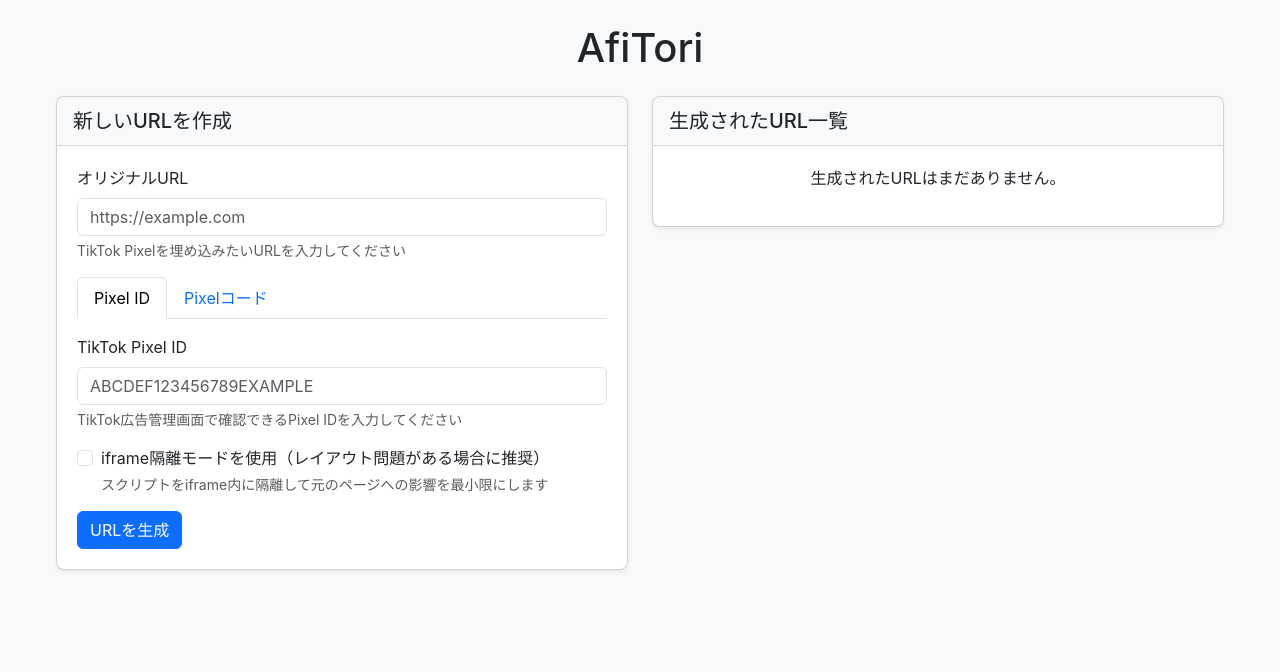
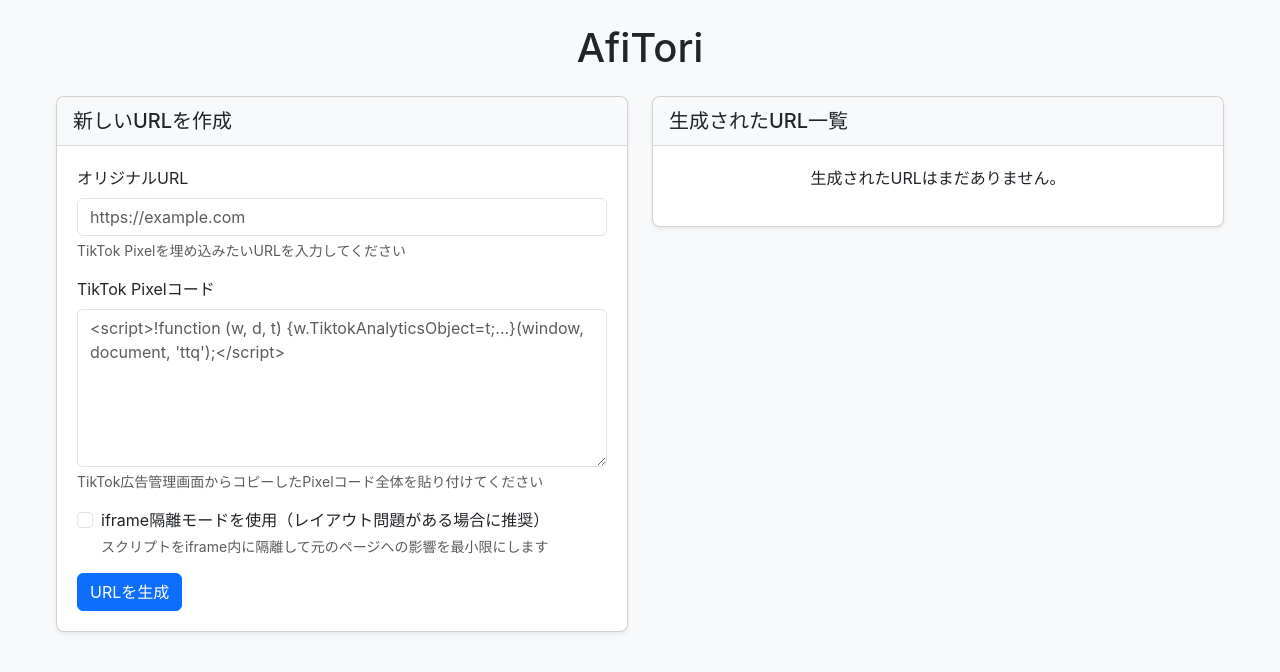
Before and after one commit to naochan3/traffic, a Flask app: page / in a window 1280 px wide. Shown: the top 672 px of the page. Run offline with Flask 3, Linux system fonts and the light colour scheme; some libraries are stand-ins or nearby versions.

Commit message:
Pixelコードのみの入力に変更

```diff
--- a/app.py
+++ b/app.py
@@ -93,15 +93,14 @@ def fetch_html_content(url):
 @app.route('/create', methods=['POST'])
 def create():
     original_url = request.form.get('original_url')
-    pixel_id = request.form.get('pixel_id', '')
     pixel_code = request.form.get('pixel_code', '')
 
     if not original_url:
         flash('URLを入力してください。', 'error')
         return redirect(url_for('index'))
 
-    if not pixel_id and not pixel_code:
-        flash('Pixel IDまたはPixelコードのいずれかを入力してください。', 'error')
+    if not pixel_code:
+        flash('Pixelコードを入力してください。', 'error')
         return redirect(url_for('index'))
 
     try:
@@ -119,20 +118,18 @@ def create():
         # スクリプト隔離用のiframeを使うかどうかの判定
         use_iframe = 'true' == request.form.get('use_iframe', 'false')
 
-        # コードが提供されている場合は、そのコードを使用。そうでなければPixel IDを使用
-        if pixel_code:
-            # 提供されたPixelコードを直接使用する
-            # スクリプトタグを削除して純粋なJSコードのみ抽出
-            pixel_code = pixel_code.strip()
-            if pixel_code.startswith('<script'):
-                start_idx = pixel_code.find('>') + 1
-                end_idx = pixel_code.rfind('</script>')
-                if start_idx > 0 and end_idx > start_idx:
-                    pixel_code = pixel_code[start_idx:end_idx].strip()
+        # 提供されたPixelコードを直接使用する
+        # スクリプトタグを削除して純粋なJSコードのみ抽出
+        pixel_code = pixel_code.strip()
+        if pixel_code.startswith('<script'):
+            start_idx = pixel_code.find('>') + 1
+            end_idx = pixel_code.rfind('</script>')
+            if start_idx > 0 and end_idx > start_idx:
+                pixel_code = pixel_code[start_idx:end_idx].strip()
 
-            if use_iframe:
-                # iframeを使用する場合、Pixelコードをiframe内に隔離
-                iframe_html = f"""<!DOCTYPE html><html><head><meta charset="UTF-8"><script>
+        if use_iframe:
+            # iframeを使用する場合、Pixelコードをiframe内に隔離
+            iframe_html = f"""<!DOCTYPE html><html><head><meta charset="UTF-8"><script>
 window.addEventListener('DOMContentLoaded', function() {{
     try {{
         {pixel_code}
@@ -142,7 +139,7 @@ window.addEventListener('DOMContentLoaded', function() {{
 }});
 </script></head><body></body></html>"""
 
-                pixel_script = """
+            pixel_script = """
 <!-- TikTok Pixel (iframe隔離版 - 完全分離) -->
 <script type="text/javascript">
 // ページが完全に読み込まれてからピクセルを実行
@@ -189,9 +186,9 @@ window.addEventListener('DOMContentLoaded', function() {{
 })();
 </script>
 """
-            else:
-                # 通常の非表示要素方式（直接コードを使用）
-                pixel_script = """
+        else:
+            # 通常の非表示要素方式（直接コードを使用）
+            pixel_script = """
 <!-- TikTok Pixel（非表示要素方式） -->
 <script type="text/javascript">
 // ピクセルコードは独立したスコープで実行し、グローバル変数の競合を防ぐ
@@ -245,157 +242,6 @@ window.addEventListener('DOMContentLoaded', function() {{
 })();
 </script>
 """
-        else:
-            # Pixel IDが提供されている場合、従来の方法でコードを生成
-            if use_iframe:
-                # iframeを使ってTikTok Pixelを隔離する方法 - CORSエラー修正対応
-                iframe_template = """<!DOCTYPE html><html><head><meta charset="UTF-8"><script>
-window.addEventListener('DOMContentLoaded', function() {{
-    try {{
-        !function (w, d, t) {{
-            w.TiktokAnalyticsObject=t;
-            var ttq=w[t]=w[t]||[];
-            ttq.methods=["page","track","identify","instances","debug","on","off","once","ready","alias","group","enableCookie","disableCookie"];
-            ttq.setAndDefer=function(t,e){{t[e]=function(){{t.push([e].concat(Array.prototype.slice.call(arguments,0)))}};}};
-            for(var i=0;i<ttq.methods.length;i++)ttq.setAndDefer(ttq,ttq.methods[i]);
-            ttq.instance=function(t){{for(var e=ttq._i[t]||[],n=0;n<ttq.methods.length;n++)ttq.setAndDefer(e,ttq.methods[n]);return e}};
-            ttq.load=function(e,n){{var i="https://analytics.tiktok.com/i18n/pixel/events.js";ttq._i=ttq._i||{{}},ttq._i[e]=[],ttq._i[e]._u=i,ttq._t=ttq._t||{{}},ttq._t[e]=+new Date,ttq._o=ttq._o||{{}},ttq._o[e]=n||{{}};var o=document.createElement("script");o.type="text/javascript",o.async=!0,o.src=i+"?sdkid="+e+"&lib="+t;var a=document.getElementsByTagName("script")[0];a.parentNode.insertBefore(o,a)}};
-            ttq.load('{0}');
-            ttq.page();
-        }}(window, document, 'ttq');
-    }} catch(err) {{
-        console.error('TikTok Pixel実行エラー:', err);
-    }}
-}});
-</script></head><body></body></html>"""
-
-                iframe_html = iframe_template.format(pixel_id)
-
-                pixel_script = """
-<!-- TikTok Pixel (iframe隔離版 - 完全分離) -->
-<script type="text/javascript">
-// ページが完全に読み込まれてからピクセルを実行
-(function() {
-    // メインページの読み込み完了後に実行することで競合を防ぐ
-    function injectTikTokPixel() {
-        try {
-            // スクリプト要素をdocument.headに直接追加しない隔離コンテナを作成
-            var container = document.createElement('div');
-            container.id = 'tiktok-pixel-container';
-            container.style.cssText = 'display:none!important;width:0!important;height:0!important;opacity:0!important;pointer-events:none!important;position:absolute!important;';
-
-            // iframe要素を作成して隔離環境を提供
-            var iframe = document.createElement('iframe');
-            iframe.title = "TikTok Pixel";
-            iframe.setAttribute('sandbox', 'allow-scripts allow-same-origin');
-            iframe.style.cssText = 'border:0!important;width:0!important;height:0!important;display:none!important;';
-
-            // コンテナにiframeを追加し、bodyの最後に配置
-            container.appendChild(iframe);
-            document.body.appendChild(container);
-
-            // iframe内にTikTokスクリプトを安全に埋め込み
-            var iframeDoc = iframe.contentWindow.document;
-            iframeDoc.open();
-            iframeDoc.write('""" + iframe_html.replace("'", "\\'") + """');
-            iframeDoc.close();
-        } catch(err) {
-            // エラーを非表示にして、メインページに影響を与えないようにする
-            console.error('[TikTok]: Pixel設定エラー', err);
-        }
-    }
-
-    // ページの読み込みステータスに応じた実行タイミング制御
-    if (document.readyState === 'complete') {
-        // すでにページが読み込み完了している場合
-        setTimeout(injectTikTokPixel, 2000);
-    } else {
-        // ページ読み込み完了後に実行
-        window.addEventListener('load', function() {
-            setTimeout(injectTikTokPixel, 2000);
-        });
-    }
-})();
-</script>
-"""
-            else:
-                # 通常の遅延読み込み方式（非表示要素として実装）
-                js_template = """(function(w, d, t) {
-    try {
-        w.TiktokAnalyticsObject=t;
-        var ttq=w[t]=w[t]||[];
-        ttq.methods=["page","track","identify","instances","debug","on","off","once","ready","alias","group","enableCookie","disableCookie"];
-        ttq.setAndDefer=function(t,e){t[e]=function(){t.push([e].concat(Array.prototype.slice.call(arguments,0)))}};
-        for(var i=0;i<ttq.methods.length;i++)ttq.setAndDefer(ttq,ttq.methods[i]);
-        ttq.instance=function(t){for(var e=ttq._i[t]||[],n=0;n<ttq.methods.length;n++)ttq.setAndDefer(e,ttq.methods[n]);return e};
-        ttq.load=function(e,n){var i="https://analytics.tiktok.com/i18n/pixel/events.js";ttq._i=ttq._i||{},ttq._i[e]=[],ttq._i[e]._u=i,ttq._t=ttq._t||{},ttq._t[e]=+new Date,ttq._o=ttq._o||{},ttq._o[e]=n||{};var o=document.createElement("script");o.type="text/javascript",o.async=!0,o.src=i+"?sdkid="+e+"&lib="+t;var a=document.getElementsByTagName("script")[0];a.parentNode.insertBefore(o,a)};
-
-        ttq.load('{0}');
-        ttq.page();
-    } catch(err) {
-        console.error('[TikTok]: Pixel実行エラー', err);
-    }
-})(window, document, 'ttq');"""
-
-                js_content = js_template.format(pixel_id)
-
-                pixel_script = """
-<!-- TikTok Pixel（非表示要素方式） -->
-<script type="text/javascript">
-// ピクセルコードは独立したスコープで実行し、グローバル変数の競合を防ぐ
-(function() {
-    // ページが完全に読み込まれてから実行することで、DOM操作の競合を防ぐ
-    function loadTikTokPixel() {
-        try {
-            // 非表示コンテナ作成（CSS競合を防ぐために独立した要素を使用）
-            var pixelContainer = document.createElement('div');
-            pixelContainer.id = 'tiktok-pixel-container';
-            pixelContainer.setAttribute('aria-hidden', 'true');
-            pixelContainer.style.cssText = 'position:absolute!important;width:0!important;height:0!important;overflow:hidden!important;opacity:0!important;pointer-events:none!important;display:none!important;';
-
-            // TikTok Pixelコードを実行するスクリプト要素（非同期ロード）
-            var pixelScript = document.createElement('script');
-            pixelScript.type = 'text/javascript';
-            pixelScript.async = true;
-
-            // 独立スコープ内でコードを実行し、グローバル名前空間の汚染を防ぐ
-            pixelScript.textContent = '""" + js_content.replace("'", "\\'") + """';
-
-            // コンテナにスクリプトを追加し、DOMに安全に挿入
-            pixelContainer.appendChild(pixelScript);
-
-            if (document.body) {
-                document.body.appendChild(pixelContainer);
-            } else {
-                // ボディが存在しない場合は遅延して再試行
-                document.addEventListener('DOMContentLoaded', function() {
-                    if (document.body) {
-                        document.body.appendChild(pixelContainer);
-                    }
-                });
-            }
-        } catch(err) {
-            // エラーをサイレントに処理（ユーザーに表示されないよう）
-            console.error('[TikTok]: Pixel設定エラー', err);
-        }
-    }
-
-    // ページの読み込みステータスに応じた実行タイミング制御
-    if (document.readyState === 'complete') {
-        // すでにページが読み込み完了している場合
-        setTimeout(loadTikTokPixel, 2000);
-    } else {
-        // ページ読み込み完了後に実行
-        window.addEventListener('load', function() {
-            setTimeout(loadTikTokPixel, 2000);
-        });
-    }
-})();
-</script>
-"""
-
-        # 相対パスをコメントに記録
-        base_href = '<!-- 元のURL: {0} -->'.format(original_url)
 
         # メタデータを埋め込むためのスクリプト（埋め込みURLの元情報をデータとして保持）
         metadata_script = """
@@ -403,13 +249,12 @@ window.addEventListener('DOMContentLoaded', function() {{
 <script type="application/json" id="afitori-metadata">
 {{
   "originalUrl": "{0}",
-  "pixelId": "{1}",
-  "generatedAt": "{2}",
-  "protocol": "{3}",
-  "domain": "{4}"
+  "generatedAt": "{1}",
+  "protocol": "{2}",
+  "domain": "{3}"
 }}
 </script>
-""".format(original_url, pixel_id, datetime.now().strftime('%Y-%m-%d %H:%M:%S'), urlparse(original_url).scheme, urlparse(original_url).netloc)
+""".format(original_url, datetime.now().strftime('%Y-%m-%d %H:%M:%S'), urlparse(original_url).scheme, urlparse(original_url).netloc)
 
         # <head>タグを探してその終了直前にメタデータとピクセルスクリプトを挿入
         head_end_pos = html_content.find("</head>")
@@ -798,14 +643,10 @@ html, body {{
             'original_url': original_url,
             'new_url': new_url,
             'full_url': full_url,
+            'pixel_id': 'カスタムコード',
+            'custom_code': True,
             'created_at': datetime.now().strftime('%Y-%m-%d %H:%M:%S')
         }
-
-        if pixel_id:
-            url_entry['pixel_id'] = pixel_id
-        else:
-            url_entry['pixel_id'] = 'カスタムコード'
-            url_entry['custom_code'] = True
 
         url_list.append(url_entry)
 
--- a/templates/index.html
+++ b/templates/index.html
@@ -45,30 +45,10 @@
                                 <div class="form-text">TikTok Pixelを埋め込みたいURLを入力してください</div>
                             </div>
 
-                            <ul class="nav nav-tabs mb-3" id="pixelInputTabs" role="tablist">
-                                <li class="nav-item" role="presentation">
-                                    <button class="nav-link active" id="pixel-id-tab" data-bs-toggle="tab" data-bs-target="#pixel-id-content" type="button" role="tab" aria-controls="pixel-id-content" aria-selected="true">Pixel ID</button>
-                                </li>
-                                <li class="nav-item" role="presentation">
-                                    <button class="nav-link" id="pixel-code-tab" data-bs-toggle="tab" data-bs-target="#pixel-code-content" type="button" role="tab" aria-controls="pixel-code-content" aria-selected="false">Pixelコード</button>
-                                </li>
-                            </ul>
-
-                            <div class="tab-content mb-3" id="pixelTabContent">
-                                <div class="tab-pane fade show active" id="pixel-id-content" role="tabpanel" aria-labelledby="pixel-id-tab">
-                                    <div class="mb-3">
-                                        <label for="pixel_id" class="form-label">TikTok Pixel ID</label>
-                                        <input type="text" class="form-control" id="pixel_id" name="pixel_id" placeholder="ABCDEF123456789EXAMPLE">
-                                        <div class="form-text">TikTok広告管理画面で確認できるPixel IDを入力してください</div>
-                                    </div>
-                                </div>
-                                <div class="tab-pane fade" id="pixel-code-content" role="tabpanel" aria-labelledby="pixel-code-tab">
-                                    <div class="mb-3">
-                                        <label for="pixel_code" class="form-label">TikTok Pixelコード</label>
-                                        <textarea class="form-control" id="pixel_code" name="pixel_code" rows="6" placeholder="<script>!function (w, d, t) {w.TiktokAnalyticsObject=t;...}(window, document, 'ttq');</script>"></textarea>
-                                        <div class="form-text">TikTok広告管理画面からコピーしたPixelコード全体を貼り付けてください</div>
-                                    </div>
-                                </div>
+                            <div class="mb-3">
+                                <label for="pixel_code" class="form-label">TikTok Pixelコード</label>
+                                <textarea class="form-control" id="pixel_code" name="pixel_code" rows="6" placeholder="<script>!function (w, d, t) {w.TiktokAnalyticsObject=t;...}(window, document, 'ttq');</script>" required></textarea>
+                                <div class="form-text">TikTok広告管理画面からコピーしたPixelコード全体を貼り付けてください</div>
                             </div>
 
                             <div class="mb-3 form-check">
@@ -157,21 +137,6 @@
                 });
             });
         });
-
-        // タブ切り替え時の入力値クリア
-        document.addEventListener('DOMContentLoaded', function() {
-            // Pixel IDタブがクリックされたとき
-            document.getElementById('pixel-id-tab').addEventListener('click', function() {
-                // Pixelコードをクリア
-                document.getElementById('pixel_code').value = '';
-            });
-
-            // Pixelコードタブがクリックされたとき
-            document.getElementById('pixel-code-tab').addEventListener('click', function() {
-                // Pixel IDをクリア
-                document.getElementById('pixel_id').value = '';
-            });
-        });
     </script>
 </body>
 </html>
```
